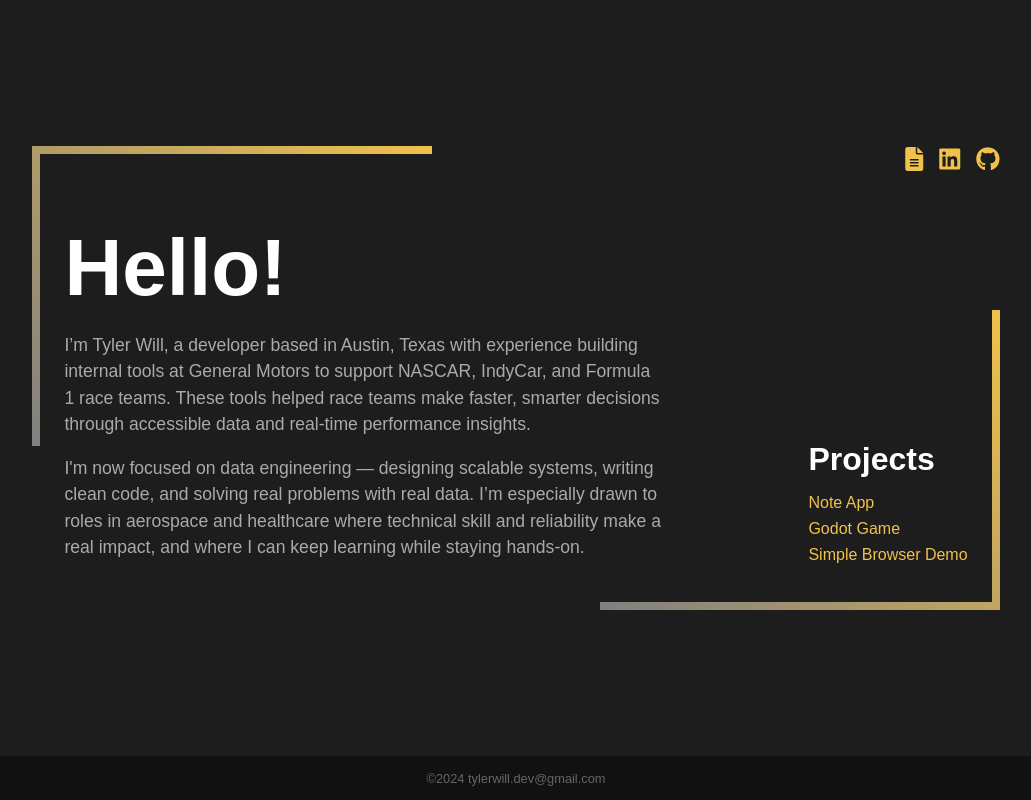
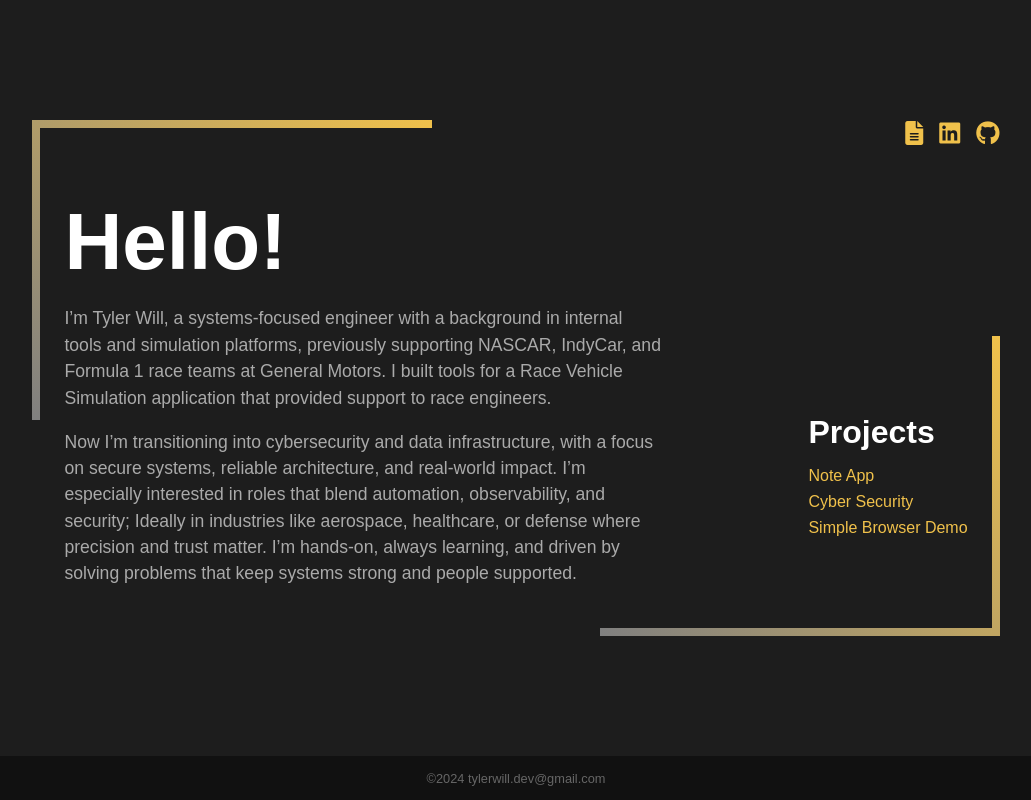
Before and after one commit to tyler-will-dev/Portfolio, a React (Create React App) app: page /#/ in a window 1280 px wide. Shown: the whole page, without its empty margins (124-1155 px from the left). Built offline with nearby package versions, Linux system fonts and the light colour scheme.

Commit message:
Updated portoflio targeting Security Engineering. GitHub updates included

```diff
--- a/src/Components/BodyContent.js
+++ b/src/Components/BodyContent.js
@@ -8,12 +8,13 @@ function BodyContent() {
           <div className="welcome-section">
             <h1>Hello!</h1>
             <p>
-              I’m Tyler Will, a developer based in Austin, Texas with experience building internal tools at General Motors to support NASCAR, IndyCar, and Formula 1 race teams.
-              These tools helped race teams make faster, smarter decisions through accessible data and real-time performance insights.
+              I’m Tyler Will, a systems-focused engineer with a background in internal tools and simulation platforms, previously supporting NASCAR, IndyCar, and Formula 1 race teams at
+              General Motors. I built tools for a Race Vehicle Simulation application that provided support to race engineers.
             </p>
             <p>
-              I'm now focused on data engineering — designing scalable systems, writing clean code, and solving real problems with real data. I’m especially drawn to roles in
-              aerospace and healthcare where technical skill and reliability make a real impact, and where I can keep learning while staying hands-on.
+              Now I’m transitioning into cybersecurity and data infrastructure, with a focus on secure systems, reliable architecture, and real-world impact.
+              I’m especially interested in roles that blend automation, observability, and security; Ideally in industries like aerospace, healthcare, or defense where precision and trust matter.
+              I’m hands-on, always learning, and driven by solving problems that keep systems strong and people supported.
             </p>
           </div>
           <div className="projects-section">
@@ -21,7 +22,7 @@ function BodyContent() {
             <ul>
               <li>
                 <a
-                  href="https://JengaJones.github.io/NoteApp"
+                  href="https://tyler-will-dev.github.io/NoteApp/"
                   target="_blank"
                   rel="noopener noreferrer"
                 >
@@ -29,7 +30,7 @@ function BodyContent() {
                 </a>
               </li>
               <li>
-                  <Link to="/GodotGame">Godot Game</Link>
+                  <Link to="/GodotGame">Cyber Security</Link>
               </li>
               <li>
                   <Link to="/PageDemo">Simple Browser Demo</Link>
--- a/src/Components/BodyHeader.js
+++ b/src/Components/BodyHeader.js
@@ -5,7 +5,7 @@ function BodyHeader() {
         <header className="App-header">
         <div className="header-icons">
           <a
-            href={process.env.PUBLIC_URL + "/TylerWill_DataEngineer_Resume.pdf"}
+            href={process.env.PUBLIC_URL + "/TylerWill_SecurityEngineer_Resume"}
             target="_blank"
             rel="noopener noreferrer"
           >
@@ -14,7 +14,7 @@ function BodyHeader() {
           <a href="https://www.linkedin.com/in/tyler-will-57029916a/">
             <i className="fab fa-linkedin"></i>
           </a>
-          <a href="https://github.com/JengaJones">
+          <a href="https://github.com/tyler-will-dev">
             <i className="fab fa-github"></i>
           </a>
         </div>
```
Also changed, not shown: 1 other file (tests, documents, lock files or other folders).
